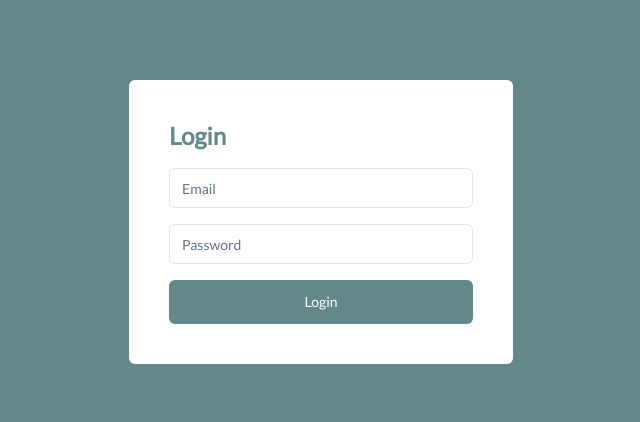
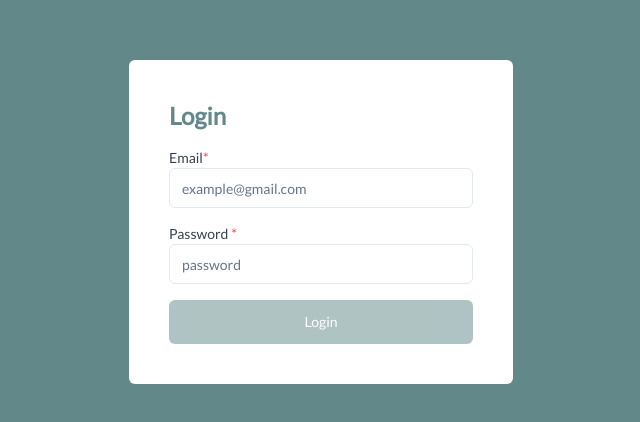
Before and after one commit to FebricoJonata/lingopal-cms, a Next.js app: page / in a window 1280 px wide. Shown: the part 178-600 px from the top of the page, without its empty margins (319-959 px from the left). Built offline with nearby package versions, Linux system fonts and the light colour scheme.

Commit message:
style: add required styling for prevent error

```diff
--- a/app/dashboard/prounciation-question/page.tsx
+++ b/app/dashboard/prounciation-question/page.tsx
@@ -111,7 +111,7 @@ const ProunciationQuestion = () => {
                 htmlFor="question"
                 className="block text-sm font-medium text-gray-700"
               >
-                Question
+                Question <span className="text-red-500">*</span>
               </label>
               <Input
                 id="question"
@@ -127,7 +127,7 @@ const ProunciationQuestion = () => {
                 htmlFor="practiceLevel"
                 className="block text-sm font-medium text-gray-700"
               >
-                Practice ID
+                Practice ID <span className="text-red-500">*</span>
               </label>
               <Input
                 id="practiceLevel"
--- a/app/dashboard/question/page.tsx
+++ b/app/dashboard/question/page.tsx
@@ -141,7 +141,7 @@ const Question = () => {
                 htmlFor="question"
                 className="block text-sm font-medium text-gray-700"
               >
-                Question
+                Question <span className="text-red-500">*</span>
               </label>
               <Input
                 id="question"
@@ -157,7 +157,7 @@ const Question = () => {
                 htmlFor="practiceLevel"
                 className="block text-sm font-medium text-gray-700"
               >
-                Practice ID
+                Practice ID <span className="text-red-500">*</span>
               </label>
               <Input
                 id="practiceLevel"
@@ -170,7 +170,7 @@ const Question = () => {
             </div>
             <div>
               <label className="block text-sm font-medium text-gray-700">
-                Choices
+                Choices <span className="text-red-500">*</span>
               </label>
               <div className="flex items-center space-x-2">
                 <Input
@@ -213,7 +213,7 @@ const Question = () => {
                 htmlFor="answerKey"
                 className="block text-sm font-medium text-gray-700"
               >
-                Answer
+                Answer <span className="text-red-500">*</span>
               </label>
               <Input
                 id="answerKey"
--- a/app/dashboard/text-material/page.tsx
+++ b/app/dashboard/text-material/page.tsx
@@ -125,7 +125,7 @@ const TextMaterial = () => {
                 htmlFor="title"
                 className="block text-sm font-medium text-gray-700"
               >
-                Title
+                Title <span className="text-red-500">*</span>
               </label>
               <Input
                 id="title"
@@ -141,7 +141,7 @@ const TextMaterial = () => {
                 htmlFor="content"
                 className="block text-sm font-medium text-gray-700"
               >
-                Content
+                Content <span className="text-red-500">*</span>
               </label>
               <Textarea
                 id="content"
@@ -167,7 +167,6 @@ const TextMaterial = () => {
                 onChange={handleChange}
               />
             </div>
-
             <div>
               <label
                 htmlFor="description"
@@ -180,7 +179,6 @@ const TextMaterial = () => {
                 name="description"
                 value={modalFormData.description || ""}
                 onChange={handleChange}
-                required
               />
             </div>
             <div>
@@ -188,7 +186,7 @@ const TextMaterial = () => {
                 htmlFor="category"
                 className="block text-sm font-medium text-gray-700"
               >
-                Category
+                Category <span className="text-red-500">*</span>
               </label>
               <Input
                 id="category"
@@ -204,7 +202,7 @@ const TextMaterial = () => {
                 htmlFor="source"
                 className="block text-sm font-medium text-gray-700"
               >
-                Source
+                Source <span className="text-red-500">*</span>
               </label>
               <Input
                 id="source"
--- a/app/dashboard/video-material/page.tsx
+++ b/app/dashboard/video-material/page.tsx
@@ -118,7 +118,7 @@ const VideoMaterial = () => {
                 htmlFor="title"
                 className="block text-sm font-medium text-gray-700"
               >
-                Title
+                Title <span className="text-red-500">*</span>
               </label>
               <Input
                 id="title"
@@ -134,7 +134,7 @@ const VideoMaterial = () => {
                 htmlFor="content"
                 className="block text-sm font-medium text-gray-700"
               >
-                Content
+                Content <span className="text-red-500">*</span>
               </label>
               <Input
                 id="content"
@@ -174,7 +174,6 @@ const VideoMaterial = () => {
                 name="description"
                 value={modalFormData.description || ""}
                 onChange={handleChange}
-                required
               />
             </div>
             <div>
@@ -182,7 +181,7 @@ const VideoMaterial = () => {
                 htmlFor="category"
                 className="block text-sm font-medium text-gray-700"
               >
-                Category
+                Category <span className="text-red-500">*</span>
               </label>
               <Input
                 id="category"
@@ -198,7 +197,7 @@ const VideoMaterial = () => {
                 htmlFor="source"
                 className="block text-sm font-medium text-gray-700"
               >
-                Source
+                Source <span className="text-red-500">*</span>
               </label>
               <Input
                 id="source"
--- a/app/page.tsx
+++ b/app/page.tsx
@@ -51,23 +51,33 @@ export default function Home() {
       <div className="border-solid border-1 border-white rounded-md  p-10 bg-white lg:w-[30%] mx-auto sm:w-1/2">
         <h1 className="font-bold text-2xl text-primary mb-4 ">Login</h1>
         <form method="post" onSubmit={login}>
+          <div>
+            <label className="block text-sm font-medium text-gray-700">
+              Email<span className="text-red-500">*</span>
+            </label>
             <Input
               type="email"
-            placeholder="Email"
+              placeholder="example@gmail.com"
               className="mb-4"
               value={email}
               onChange={(e) => setEmail(e.target.value)}
               required
             />
+          </div>
+          <div>
+            <label className="block text-sm font-medium text-gray-700">
+              Password <span className="text-red-500">*</span>
+            </label>
             <Input
               type="password"
-            placeholder="Password"
+              placeholder="password"
               className="mb-4"
               value={password}
               onChange={(e) => setPassword(e.target.value)}
               required
             />
-          <Button size={"full"} type="submit">
+          </div>
+          <Button size={"full"} type="submit" disabled={!email || !password}>
             {isLoading && <Spinner size="small" className="mr-1" />}
             {isLoading ? "Loading..." : "Login"}
           </Button>
```
Lines whose indentation alone changed are shown as unchanged.
